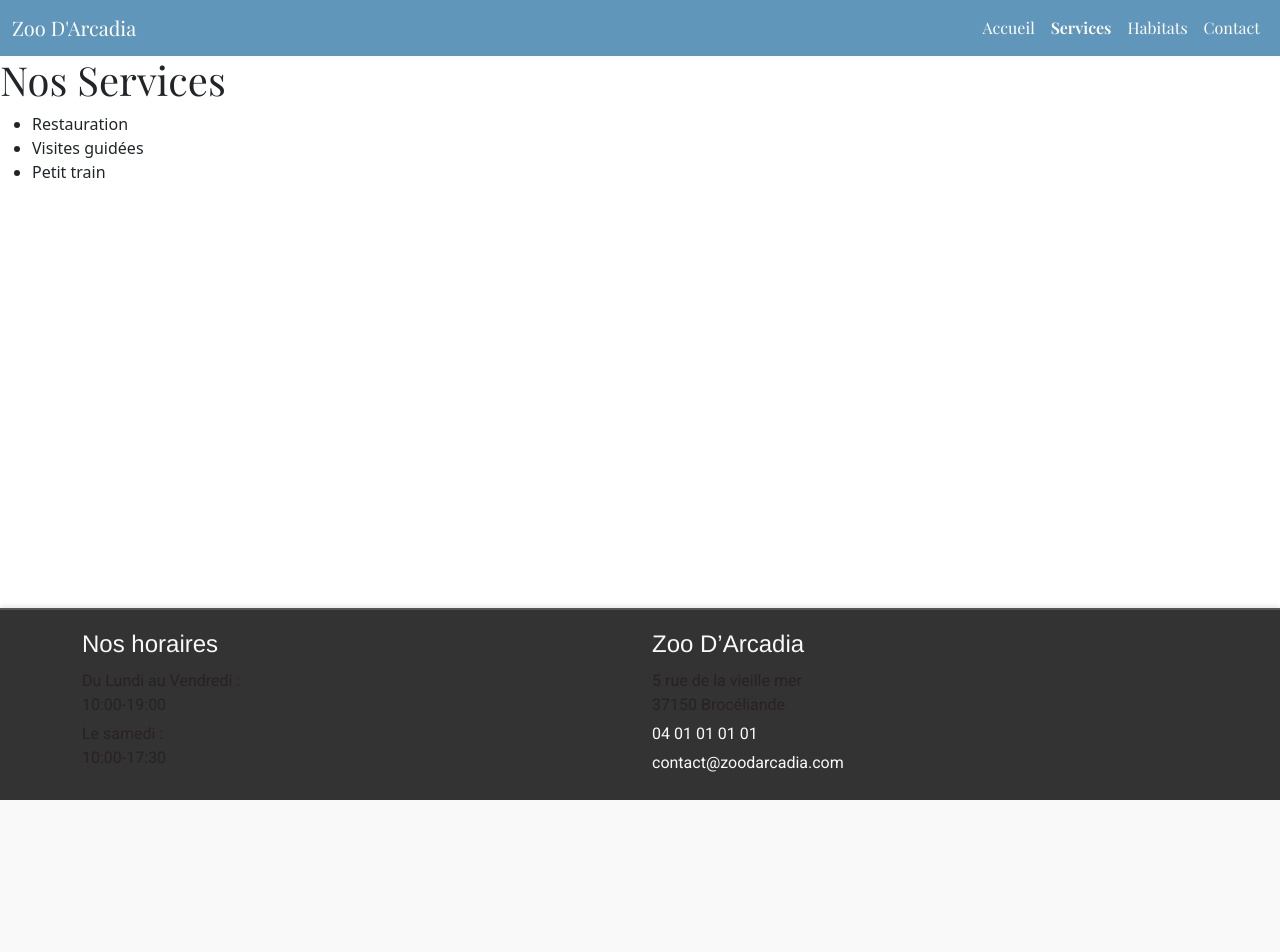
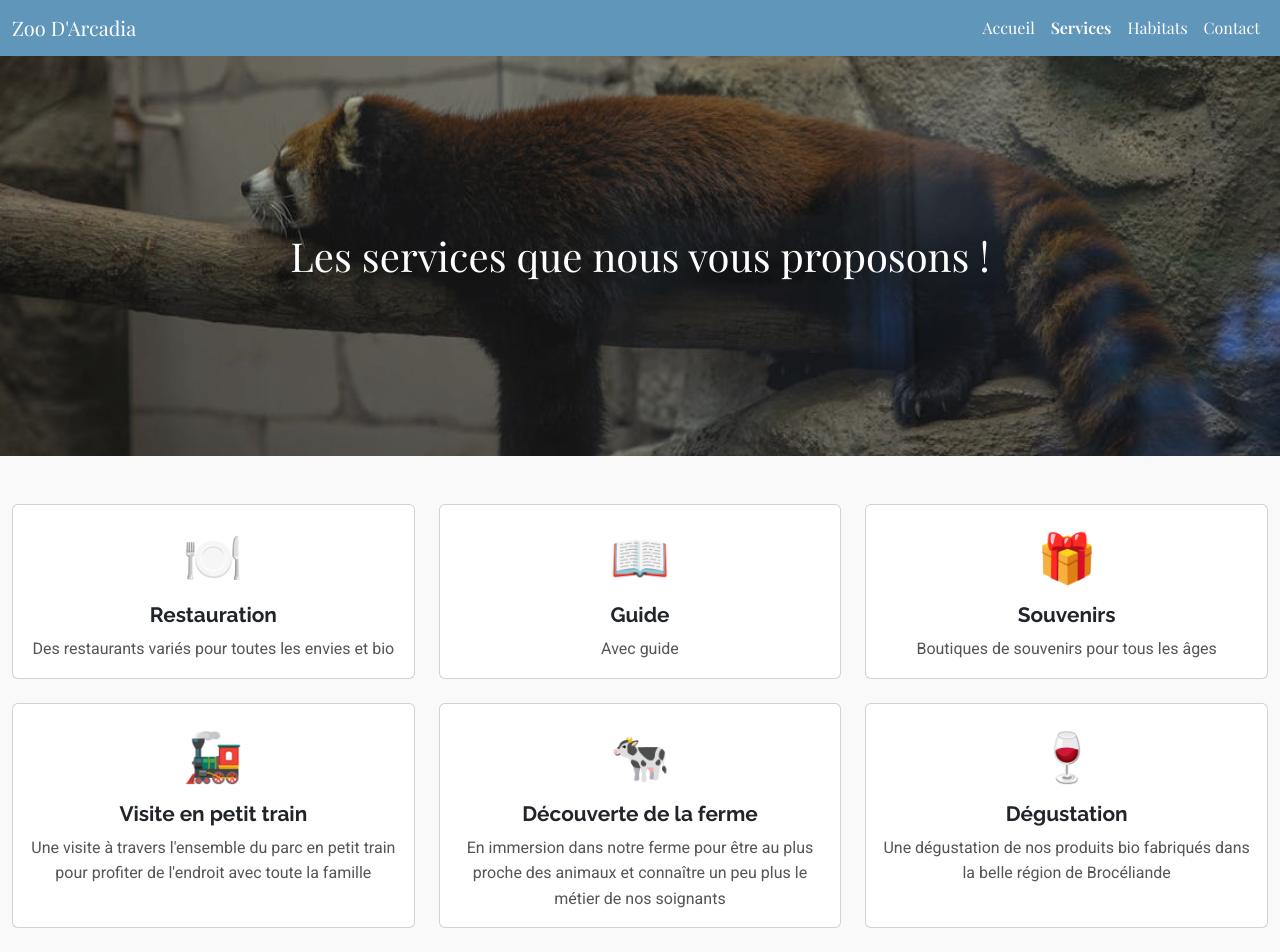
Before and after one commit to Agellid03/ZooArcadiaa, a React (Create React App) app in the folder frontend/: page /services in a window 1280 px wide. Shown: the top 952 px of the page. Before the commit the page ends 800 px from the top, so only its background shows below. Built offline with nearby package versions, Linux system fonts and the light colour scheme.

Commit message:
Création page Services.jsx et stylisation

```diff
--- a/frontend/src/pages/Services.jsx
+++ b/frontend/src/pages/Services.jsx
@@ -1,16 +1,97 @@
 import React from "react";
+import { Link } from "react-router-dom";
+import {
+  Card,
+  CardBody,
+  CardText,
+  CardTitle,
+  Col,
+  Container,
+  Row,
+} from "reactstrap";
+import BigTitle from "../components/BigTitle"; // Composant pour le titre avec image
+import "../styles/services.css"; // CSS pour styliser cette page
+import "../styles/bigTitle.css"; // CSS pour le composant BigTitle
 
-const Services = () => {
+const AllServices = () => {
+  // Données des services
+  const services = [
+    {
+      name: "Restauration",
+      description: "Des restaurants variés pour toutes les envies et bio",
+      icon: "🍽️", // Icône représentant le service
+      link: "/restauration", // Lien vers la page détaillant ce service
+    },
+    { name: "Guide", description: "Avec guide", icon: "📖", link: "/guide" },
+    {
+      name: "Souvenirs",
+      description: "Boutiques de souvenirs pour tous les âges",
+      icon: "🎁",
+      link: "/souvenirs",
+    },
+    {
+      name: "Visite en petit train",
+      description:
+        "Une visite à travers l'ensemble du parc en petit train pour profiter de l'endroit avec toute la famille",
+      icon: "🚂",
+      link: "/visite",
+    },
+    {
+      name: "Découverte de la ferme",
+      description:
+        "En immersion dans notre ferme pour être au plus proche des animaux et connaître un peu plus le métier de nos soignants",
+      icon: "🐄",
+      link: "/visiteFerme",
+    },
+    {
+      name: "Dégustation",
+      description:
+        "Une dégustation de nos produits bio fabriqués dans la belle région de Brocéliande",
+      icon: "🍷",
+      link: "/degustation",
+    },
+  ];
+
   return (
-    <div>
-      <h1>Nos Services</h1>
-      <ul>
-        <li>Restauration</li>
-        <li>Visites guidées</li>
-        <li>Petit train</li>
-      </ul>
-    </div>
+    <>
+      {/* Section de titre avec image d'en-tête */}
+      <BigTitle
+        title="Les services que nous vous proposons !"
+        imageUrl="./images/PandaRoux.jpeg"
+      />
+
+      {/* Conteneur pour afficher tous les services */}
+      <Container fluid className="all_services_page py-5">
+        <Row>
+          {services.map((service, index) => (
+            <Col key={index} md="4" sm="6" className="mb-4">
+              <Link
+                to={service.link} // Lien vers la page du service
+                className="service_link"
+                aria-label={`En savoir plus sur le service : ${service.name}`}
+              >
+                {/* Carte représentant le service */}
+                <Card className="h-100 service_card">
+                  <CardBody className="d-flex flex-column align-items-center">
+                    {/* Icône représentant le service */}
+                    <div className="service_icon">{service.icon}</div>
+                    {/* Titre du service */}
+                    <CardTitle tag="h5" className="text-center service_card_title">
+                      {service.name}
+                    </CardTitle>
+                    {/* Description du service */}
+                    <CardText className="text-center service_card_text">
+                      {service.description}
+                    </CardText>
+                  </CardBody>
+                </Card>
+              </Link>
+            </Col>
+          ))}
+        </Row>
+      </Container>
+    </>
   );
 };
 
-export default Services;
+export default AllServices;
--- /dev/null
+++ b/frontend/src/styles/services.css
@@ -0,0 +1,36 @@
+.all_services_page {
+  background-color: #f9f9f9; /* Fond de la page */
+  padding: 40px 20px;
+}
+
+.service_link {
+  text-decoration: none; /* Retire le soulignement des liens */
+  color: inherit; /* Garde la couleur par défaut du texte */
+}
+
+.service_card {
+  border: none; /* Retire les bordures des cartes */
+  transition: transform 0.3s ease, box-shadow 0.3s ease; /* Animation au survol */
+  position: relative;
+}
+
+.service_card:hover {
+  transform: scale(1.05); /* Agrandit la carte au survol */
+  box-shadow: 0 4px 12px rgba(0, 0, 0, 0.5); /* Ombre légère au survol */
+}
+
+.service_icon {
+  font-size: 3rem; /* Taille des icônes */
+  margin-bottom: 10px; /* Espace sous l'icône */
+}
+
+.service_card_title {
+  font-size: 1.3rem; /* Taille du titre du service */
+  font-weight: bold;
+  margin-bottom: 10px;
+}
+
+.service_card_text {
+  font-size: 1rem; /* Taille du texte descriptif */
+  color: #555; /* Couleur du texte pour une meilleure lisibilité */
+}
```
